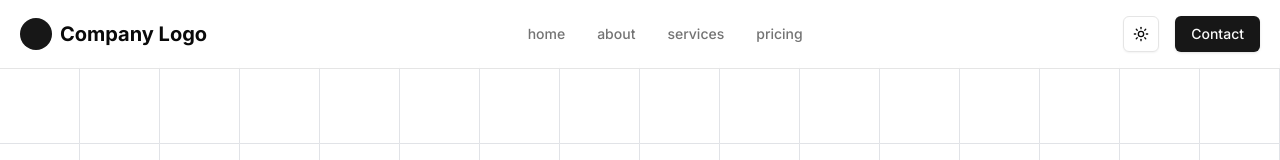
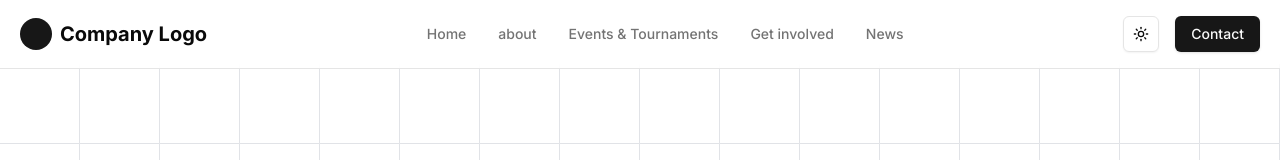
Before and after one commit to tewahdo/Zemenay_Aichatbot, a Next.js app: page / in a window 1280 px wide. Shown: the top 160 px of the page. Built offline with nearby package versions, Linux system fonts and the light colour scheme.

Commit message:
added the navbar items

```diff
--- a/src/components/navbar.tsx
+++ b/src/components/navbar.tsx
@@ -5,10 +5,15 @@ import { Sheet, SheetContent, SheetTrigger } from "@/components/ui/sheet"
 import { Menu } from 'lucide-react'
 
 const navItems = [
-  { name: 'home', href: '/' },
+  { name: 'Home', href: '/' },
   { name: 'about', href: '/about' },
-  { name: 'services', href: '/services' },
-  { name: 'pricing', href: '/pricing' },
+  // { name: 'services', href: '/services' },
+  // { name: 'pricing', href: '/pricing' },
+  { name: 'Events & Tournaments', href: '/events-tournaments' },
+  { name: 'Get involved', href: '/get-involved' },
+  { name: 'News', href: '/news' },
+
+
 ]
 
 export function Navbar() {
```
Also changed, not shown: src/app/events-tournaments/page.tsx (added), src/app/get-involved/page.tsx (added), src/app/news/page.tsx (added).
